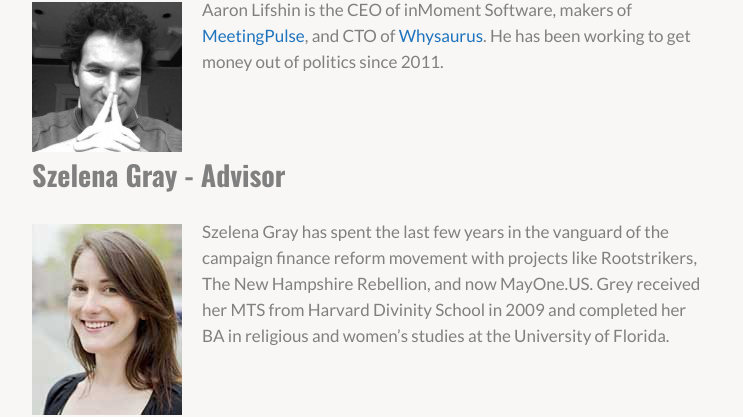
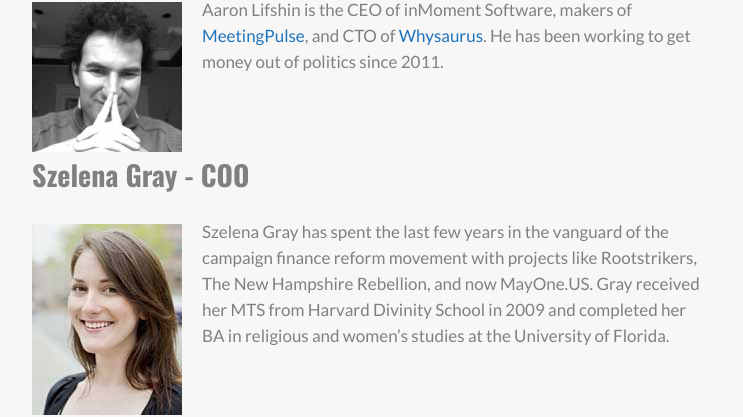
Before and after one commit to MayOneUS/2014-06-02-mayone.us-website, a Jekyll site: the page built from about-us.md, in a window 1280 px wide and 900 px high, scrolled down 3702 px. Shown: the part 106-523 px from the top of the window, without its empty margins (73-816 px from the left). Built offline with Jekyll 4.4.1, drawn with Linux system fonts in a browser that asks for light colours; nearby versions of some CDN libraries; library files that are not in the unit come from our copies.

Commit message:
Fix Szelena entry

```diff
--- a/about-us.md
+++ b/about-us.md
@@ -145,13 +145,13 @@ Aaron Lifshin is the CEO of inMoment Software, makers of
 [Whysaurus](https://www.whysaurus.com/). He has been working to get money out
 of politics since 2011.
 
-## Szelena Gray - Advisor
+## Szelena Gray - COO
 
 <img class="alignleft size-thumbnail wp-image-10183" src="https://mayone.us/wp-content/uploads/2014/05/sgray.jpg" alt="Szelena Gray" width="150" height="150">
 
 Szelena Gray has spent the last few years in the vanguard of the campaign
 finance reform movement with projects like Rootstrikers, The New Hampshire
-Rebellion, and now MayOne.US. Grey received her MTS from Harvard Divinity School
+Rebellion, and now MayOne.US. Gray received her MTS from Harvard Divinity School
 in 2009 and completed her BA in religious and women's studies at the University
 of Florida.
 
```
